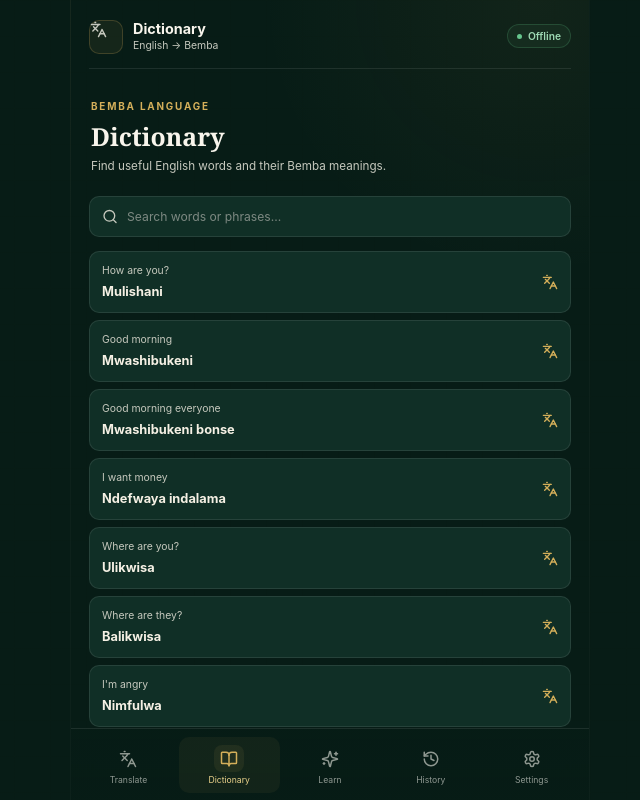
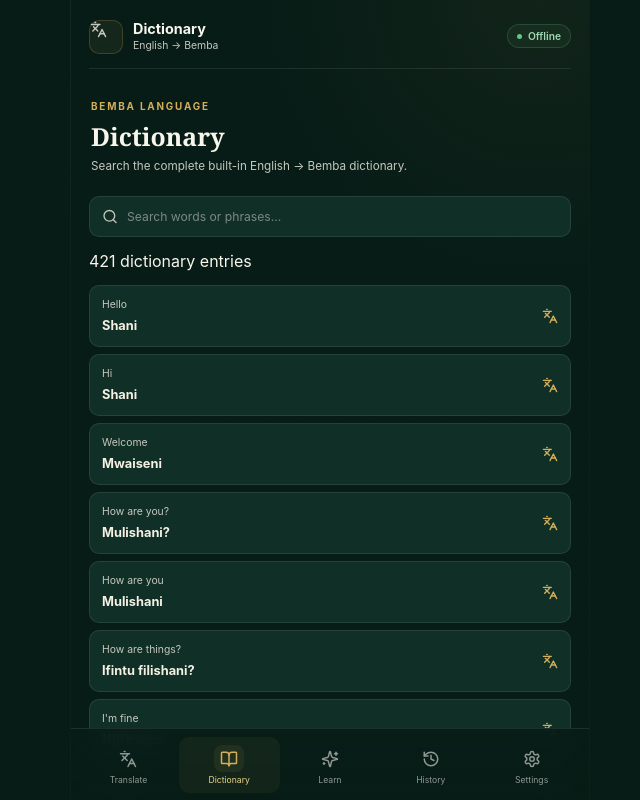
Before and after one commit to mwanikukala-rgb/BembaTranslate.., a React (Vite) app: page / in a window 1280 px wide. Both pictures are taken after a click on the button "Dictionary". Shown: the whole page, without its empty margins (310-950 px from the left). Built offline with nearby package versions, Linux system fonts and the light colour scheme.

Commit message:
Refactor App.tsx for improved readability and structure

```diff
--- a/src/App.tsx
+++ b/src/App.tsx
@@ -11,6 +11,7 @@ import {
   Sparkles,
   Volume2,
 } from "lucide-react";
+import { bembaDictionary } from "./data/bembaDictionary";
 import { translateWithFallback } from "./engine/bembaTranslator";
 import "./styles/global.css";
 
@@ -31,7 +32,6 @@ type HistoryItem = {
 const quickPhrases = [
   { english: "How are you?", bemba: "Mulishani" },
   { english: "Good morning", bemba: "Mwashibukeni" },
-  { english: "Good morning everyone", bemba: "Mwashibukeni bonse" },
   { english: "I want money", bemba: "Ndefwaya indalama" },
   { english: "Where are you?", bemba: "Ulikwisa" },
   { english: "Where are they?", bemba: "Balikwisa" },
@@ -39,11 +39,31 @@ const quickPhrases = [
 ];
 
 const navItems = [
-  { id: "translate" as Page, label: "Translate", icon: Languages },
-  { id: "dictionary" as Page, label: "Dictionary", icon: BookOpen },
-  { id: "learn" as Page, label: "Learn", icon: Sparkles },
-  { id: "history" as Page, label: "History", icon: History },
-  { id: "settings" as Page, label: "Settings", icon: Settings },
+  {
+    id: "translate" as Page,
+    label: "Translate",
+    icon: Languages,
+  },
+  {
+    id: "dictionary" as Page,
+    label: "Dictionary",
+    icon: BookOpen,
+  },
+  {
+    id: "learn" as Page,
+    label: "Learn",
+    icon: Sparkles,
+  },
+  {
+    id: "history" as Page,
+    label: "History",
+    icon: History,
+  },
+  {
+    id: "settings" as Page,
+    label: "Settings",
+    icon: Settings,
+  },
 ];
 
 function App() {
@@ -62,42 +82,62 @@ function App() {
   const [history, setHistory] = useState<HistoryItem[]>([]);
   const [dictionarySearch, setDictionarySearch] = useState("");
 
+  /* -------------------------------------------------------
+     Launch screen
+  ------------------------------------------------------- */
+
   useEffect(() => {
     let value = 0;
 
-    const interval = setInterval(() => {
+    const interval = window.setInterval(() => {
       value += Math.floor(Math.random() * 8) + 4;
 
       if (value >= 100) {
         value = 100;
-        setProgress(value);
+        setProgress(100);
 
-        setTimeout(() => {
+        window.setTimeout(() => {
           setLaunching(false);
         }, 450);
 
-        clearInterval(interval);
+        window.clearInterval(interval);
       } else {
         setProgress(value);
       }
     }, 55);
 
-    return () => clearInterval(interval);
+    return () => {
+      window.clearInterval(interval);
+    };
   }, []);
 
-  const filteredPhrases = useMemo(() => {
+  /* -------------------------------------------------------
+     Full dictionary search
+  ------------------------------------------------------- */
+
+  const filteredDictionary = useMemo(() => {
     const query = dictionarySearch.trim().toLowerCase();
 
     if (!query) {
-      return quickPhrases;
+      return bembaDictionary.slice(0, 100);
     }
 
-    return quickPhrases.filter(
-      (item) =>
-        item.english.toLowerCase().includes(query) ||
-        item.bemba.toLowerCase().includes(query)
+    return bembaDictionary
+      .filter((item) => {
+        const english = item.english.toLowerCase();
+        const bemba = item.bemba.toLowerCase();
+
+        return (
+          english.includes(query) ||
+          bemba.includes(query)
         );
+      })
+      .slice(0, 200);
   }, [dictionarySearch]);
+
+  /* -------------------------------------------------------
+     Translation
+  ------------------------------------------------------- */
 
   const translate = () => {
     const input = englishText.trim();
@@ -109,20 +149,11 @@ function App() {
     setIsTranslating(true);
     setCopied(false);
 
-    setTimeout(() => {
-      const normalizedInput = input
-        .toLowerCase()
-        .replace(/[“”‘’"'.,!?;:()[\]{}]/g, "")
-        .replace(/\s+/g, " ")
-        .trim();
-
+    window.setTimeout(() => {
       const quickMatch = quickPhrases.find(
         (item) =>
-          item.english
-            .toLowerCase()
-            .replace(/[“”‘’"'.,!?;:()[\]{}]/g, "")
-            .replace(/\s+/g, " ")
-            .trim() === normalizedInput
+          item.english.toLowerCase() ===
+          input.toLowerCase()
       );
 
       const result =
@@ -151,13 +182,24 @@ function App() {
     }, 160);
   };
 
-  const usePhrase = (english: string, bemba: string) => {
+  /* -------------------------------------------------------
+     Use dictionary / phrase
+  ------------------------------------------------------- */
+
+  const usePhrase = (
+    english: string,
+    bemba: string
+  ) => {
     setEnglishText(english);
     setBembaText(bemba);
     setFavourite(false);
     setCopied(false);
     setPage("translate");
   };
+
+  /* -------------------------------------------------------
+     Clipboard
+  ------------------------------------------------------- */
 
   const copyTranslation = async () => {
     if (!bembaText) {
@@ -168,13 +210,17 @@ function App() {
       await navigator.clipboard.writeText(bembaText);
       setCopied(true);
 
-      setTimeout(() => {
+      window.setTimeout(() => {
         setCopied(false);
       }, 1400);
     } catch {
-      /* Clipboard unavailable */
+      // Clipboard unavailable.
     }
   };
+
+  /* -------------------------------------------------------
+     Manual audio placeholder
+  ------------------------------------------------------- */
 
   const speak = () => {
     if (!bembaText || isSpeaking) {
@@ -183,28 +229,14 @@ function App() {
 
     setIsSpeaking(true);
 
-    if ("speechSynthesis" in window) {
-      window.speechSynthesis.cancel();
-
-      const utterance = new SpeechSynthesisUtterance(bembaText);
-      utterance.rate = 0.85;
-      utterance.pitch = 1;
-
-      utterance.onend = () => {
+    window.setTimeout(() => {
       setIsSpeaking(false);
+    }, 900);
   };
 
-      utterance.onerror = () => {
-        setIsSpeaking(false);
-      };
-
-      window.speechSynthesis.speak(utterance);
-    } else {
-      setTimeout(() => {
-        setIsSpeaking(false);
-      }, 900);
-    }
-  };
+  /* -------------------------------------------------------
+     Launch screen
+  ------------------------------------------------------- */
 
   if (launching) {
     return (
@@ -214,7 +246,10 @@ function App() {
 
         <div className="launch-content">
           <div className="launch-logo">
-            <Languages size={36} strokeWidth={1.7} />
+            <Languages
+              size={36}
+              strokeWidth={1.7}
+            />
           </div>
 
           <div className="launch-kicker">
@@ -227,14 +262,19 @@ function App() {
 
           <div className="launch-status">
             <div className="launch-status-row">
-              <span>Preparing your dictionary</span>
+              <span>
+                Preparing your dictionary
+              </span>
+
               <strong>{progress}%</strong>
             </div>
 
             <div className="progress-track">
               <div
                 className="progress-fill"
-                style={{ width: `${progress}%` }}
+                style={{
+                  width: `${progress}%`,
+                }}
               />
             </div>
           </div>
@@ -258,11 +298,17 @@ function App() {
     );
   }
 
+  /* -------------------------------------------------------
+     Main application
+  ------------------------------------------------------- */
+
   return (
     <div className="app">
       <div className="wallpaper" />
 
       <main className="app-content">
+
+        {/* Header */}
         <header className="app-header">
           <div className="header-title">
             <span className="header-icon">
@@ -271,14 +317,25 @@ function App() {
 
             <div>
               <strong>
-                {page === "translate" && "Translate"}
-                {page === "dictionary" && "Dictionary"}
-                {page === "learn" && "Learn Bemba"}
-                {page === "history" && "History"}
-                {page === "settings" && "Settings"}
+                {page === "translate" &&
+                  "Translate"}
+
+                {page === "dictionary" &&
+                  "Dictionary"}
+
+                {page === "learn" &&
+                  "Learn Bemba"}
+
+                {page === "history" &&
+                  "History"}
+
+                {page === "settings" &&
+                  "Settings"}
               </strong>
 
-              <span>English → Bemba</span>
+              <span>
+                English → Bemba
+              </span>
             </div>
           </div>
 
@@ -288,8 +345,13 @@ function App() {
           </div>
         </header>
 
+        {/* ==================================================
+            TRANSLATE
+        ================================================== */}
+
         {page === "translate" && (
           <section className="page">
+
             <div className="welcome-card">
               <div className="welcome-icon">
                 <Sparkles size={20} />
@@ -326,6 +388,7 @@ function App() {
             </div>
 
             <div className="translation-card">
+
               <div className="language-strip">
                 <div>
                   <small>FROM</small>
@@ -344,7 +407,9 @@ function App() {
 
               <div className="input-label-row">
                 <span>English text</span>
-                <span>{englishText.length}/5000</span>
+                <span>
+                  {englishText.length}/5000
+                </span>
               </div>
 
               <textarea
@@ -361,7 +426,8 @@ function App() {
                 className="translate-button"
                 onClick={translate}
                 disabled={
-                  !englishText.trim() || isTranslating
+                  !englishText.trim() ||
+                  isTranslating
                 }
               >
                 <Languages size={17} />
@@ -393,10 +459,14 @@ function App() {
                     <div className="result-actions">
                       <button
                         onClick={() =>
-                          setFavourite((value) => !value)
+                          setFavourite(
+                            (value) => !value
+                          )
                         }
                         className={
-                          favourite ? "selected" : ""
+                          favourite
+                            ? "selected"
+                            : ""
                         }
                       >
                         <Heart
@@ -409,7 +479,9 @@ function App() {
                         />
                       </button>
 
-                      <button onClick={copyTranslation}>
+                      <button
+                        onClick={copyTranslation}
+                      >
                         {copied ? (
                           <Check size={16} />
                         ) : (
@@ -419,6 +491,7 @@ function App() {
 
                       <button onClick={speak}>
                         <Volume2 size={16} />
+
                         {isSpeaking
                           ? "Playing"
                           : "Listen"}
@@ -430,20 +503,25 @@ function App() {
                     <BookOpen size={21} />
 
                     <strong>
-                      Your translation will appear here
+                      Your translation will appear
+                      here
                     </strong>
 
                     <span>
-                      Enter an English word or phrase above.
+                      Enter an English word or phrase
+                      above.
                     </span>
                   </div>
                 )}
               </div>
             </div>
 
+            {/* Popular phrases */}
+
             <div className="section-title">
               <div>
                 <h2>Popular phrases</h2>
+
                 <p>
                   Useful expressions for everyday life
                 </p>
@@ -466,8 +544,13 @@ function App() {
                     )
                   }
                 >
-                  <span>{phrase.english}</span>
-                  <strong>{phrase.bemba}</strong>
+                  <span>
+                    {phrase.english}
+                  </span>
+
+                  <strong>
+                    {phrase.bemba}
+                  </strong>
                 </button>
               ))}
             </div>
@@ -483,15 +566,21 @@ function App() {
                 </strong>
 
                 <span>
-                  Your translations stay on your device.
+                  Your translations stay on your
+                  device.
                 </span>
               </div>
             </div>
           </section>
         )}
 
+        {/* ==================================================
+            DICTIONARY
+        ================================================== */}
+
         {page === "dictionary" && (
           <section className="page">
+
             <div className="page-intro">
               <span className="eyebrow">
                 BEMBA LANGUAGE
@@ -500,8 +589,8 @@ function App() {
               <h1>Dictionary</h1>
 
               <p>
-                Find useful English words and their Bemba
-                meanings.
+                Search the complete built-in English →
+                Bemba dictionary.
               </p>
             </div>
 
@@ -511,16 +600,26 @@ function App() {
               <input
                 value={dictionarySearch}
                 onChange={(e) =>
-                  setDictionarySearch(e.target.value)
+                  setDictionarySearch(
+                    e.target.value
+                  )
                 }
                 placeholder="Search words or phrases..."
               />
             </div>
 
+            <div className="dictionary-count">
+              {dictionarySearch.trim()
+                ? `${filteredDictionary.length} results`
+                : `${bembaDictionary.length} dictionary entries`}
+            </div>
+
             <div className="dictionary-list">
-              {filteredPhrases.map((item) => (
+              {filteredDictionary.length > 0 ? (
+                filteredDictionary.map(
+                  (item, index) => (
                     <button
-                  key={item.english}
+                      key={`${item.english}-${index}`}
                       className="dictionary-card"
                       onClick={() =>
                         usePhrase(
@@ -530,74 +629,146 @@ function App() {
                       }
                     >
                       <div>
-                    <span>{item.english}</span>
-                    <strong>{item.bemba}</strong>
+                        <span>
+                          {item.english}
+                        </span>
+
+                        <strong>
+                          {item.bemba}
+                        </strong>
                       </div>
 
                       <Languages size={16} />
                     </button>
-              ))}
+                  )
+                )
+              ) : (
+                <div className="large-empty">
+                  <Search size={30} />
+
+                  <strong>
+                    No dictionary entry found
+                  </strong>
+
+                  <span>
+                    Try another English or Bemba
+                    word.
+                  </span>
+                </div>
+              )}
             </div>
           </section>
         )}
 
+        {/* ==================================================
+            LEARN
+        ================================================== */}
+
         {page === "learn" && (
           <section className="page">
+
             <div className="page-intro">
               <span className="eyebrow">
                 LEARN BEMBA
               </span>
 
-              <h1>Build your vocabulary.</h1>
+              <h1>
+                Build your vocabulary.
+              </h1>
 
               <p>
-                Explore useful Bemba words and everyday
-                expressions.
+                Explore useful Bemba words and
+                everyday expressions.
               </p>
             </div>
 
             <div className="learn-grid">
               <button className="learn-card">
-                <span className="learn-number">01</span>
+                <span className="learn-number">
+                  01
+                </span>
+
                 <strong>Greetings</strong>
-                <small>Everyday greetings</small>
+
+                <small>
+                  Everyday greetings
+                </small>
               </button>
 
               <button className="learn-card">
-                <span className="learn-number">02</span>
+                <span className="learn-number">
+                  02
+                </span>
+
                 <strong>Family</strong>
-                <small>Family vocabulary</small>
+
+                <small>
+                  Family vocabulary
+                </small>
               </button>
 
               <button className="learn-card">
-                <span className="learn-number">03</span>
-                <strong>Food & Drink</strong>
-                <small>Useful food words</small>
+                <span className="learn-number">
+                  03
+                </span>
+
+                <strong>
+                  Food & Drink
+                </strong>
+
+                <small>
+                  Useful food words
+                </small>
               </button>
 
               <button className="learn-card">
-                <span className="learn-number">04</span>
+                <span className="learn-number">
+                  04
+                </span>
+
                 <strong>Travel</strong>
-                <small>Words for travelling</small>
+
+                <small>
+                  Words for travelling
+                </small>
               </button>
 
               <button className="learn-card">
-                <span className="learn-number">05</span>
+                <span className="learn-number">
+                  05
+                </span>
+
                 <strong>Numbers</strong>
-                <small>Learn Bemba numbers</small>
+
+                <small>
+                  Learn Bemba numbers
+                </small>
               </button>
 
               <button className="learn-card">
-                <span className="learn-number">06</span>
-                <strong>Everyday Life</strong>
-                <small>Common expressions</small>
+                <span className="learn-number">
+                  06
+                </span>
+
+                <strong>
+                  Everyday Life
+                </strong>
+
+                <small>
+                  Common expressions
+                </small>
               </button>
             </div>
           </section>
         )}
 
+        {/* ==================================================
+            HISTORY
+        ================================================== */}
+
         {page === "history" && (
           <section className="page">
+
             <div className="page-intro">
               <span className="eyebrow">
                 LOCAL HISTORY
@@ -606,7 +777,8 @@ function App() {
               <h1>History</h1>
 
               <p>
-                Your recent translations are stored locally.
+                Your recent translations are stored
+                locally.
               </p>
             </div>
 
@@ -614,10 +786,13 @@ function App() {
               <div className="large-empty">
                 <History size={30} />
 
-                <strong>No translations yet</strong>
+                <strong>
+                  No translations yet
+                </strong>
 
                 <span>
-                  Your recent translations will appear here.
+                  Your recent translations will
+                  appear here.
                 </span>
               </div>
             ) : (
@@ -634,9 +809,17 @@ function App() {
                     }
                   >
                     <div>
-                      <small>{item.time}</small>
-                      <span>{item.english}</span>
-                      <strong>{item.bemba}</strong>
+                      <small>
+                        {item.time}
+                      </small>
+
+                      <span>
+                        {item.english}
+                      </span>
+
+                      <strong>
+                        {item.bemba}
+                      </strong>
                     </div>
 
                     <Languages size={17} />
@@ -647,8 +830,13 @@ function App() {
           </section>
         )}
 
+        {/* ==================================================
+            SETTINGS
+        ================================================== */}
+
         {page === "settings" && (
           <section className="page">
+
             <div className="page-intro">
               <span className="eyebrow">
                 PREFERENCES
@@ -657,11 +845,13 @@ function App() {
               <h1>Settings</h1>
 
               <p>
-                Control your BembaTranslate experience.
+                Control your BembaTranslate
+                experience.
               </p>
             </div>
 
             <div className="settings-card">
+
               <div className="setting-row">
                 <div>
                   <strong>
@@ -681,7 +871,9 @@ function App() {
 
               <div className="setting-row">
                 <div>
-                  <strong>Automatic audio</strong>
+                  <strong>
+                    Automatic audio
+                  </strong>
 
                   <span>
                     Audio never plays automatically.
@@ -719,14 +911,16 @@ function App() {
                 </strong>
 
                 <span>
-                  BembaTranslate is designed to work
-                  locally on your device.
+                  BembaTranslate is designed to
+                  work locally on your device.
                 </span>
               </div>
             </div>
           </section>
         )}
       </main>
+
+      {/* Bottom navigation */}
 
       <nav className="bottom-navigation">
         {navItems.map((item) => {
@@ -736,15 +930,21 @@ function App() {
             <button
               key={item.id}
               className={
-                page === item.id ? "active" : ""
+                page === item.id
+                  ? "active"
+                  : ""
               }
-              onClick={() => setPage(item.id)}
+              onClick={() =>
+                setPage(item.id)
+              }
             >
               <span className="nav-icon">
                 <Icon size={18} />
               </span>
 
-              <span>{item.label}</span>
+              <span>
+                {item.label}
+              </span>
             </button>
           );
         })}
```
Lines whose indentation alone changed are shown as unchanged.
